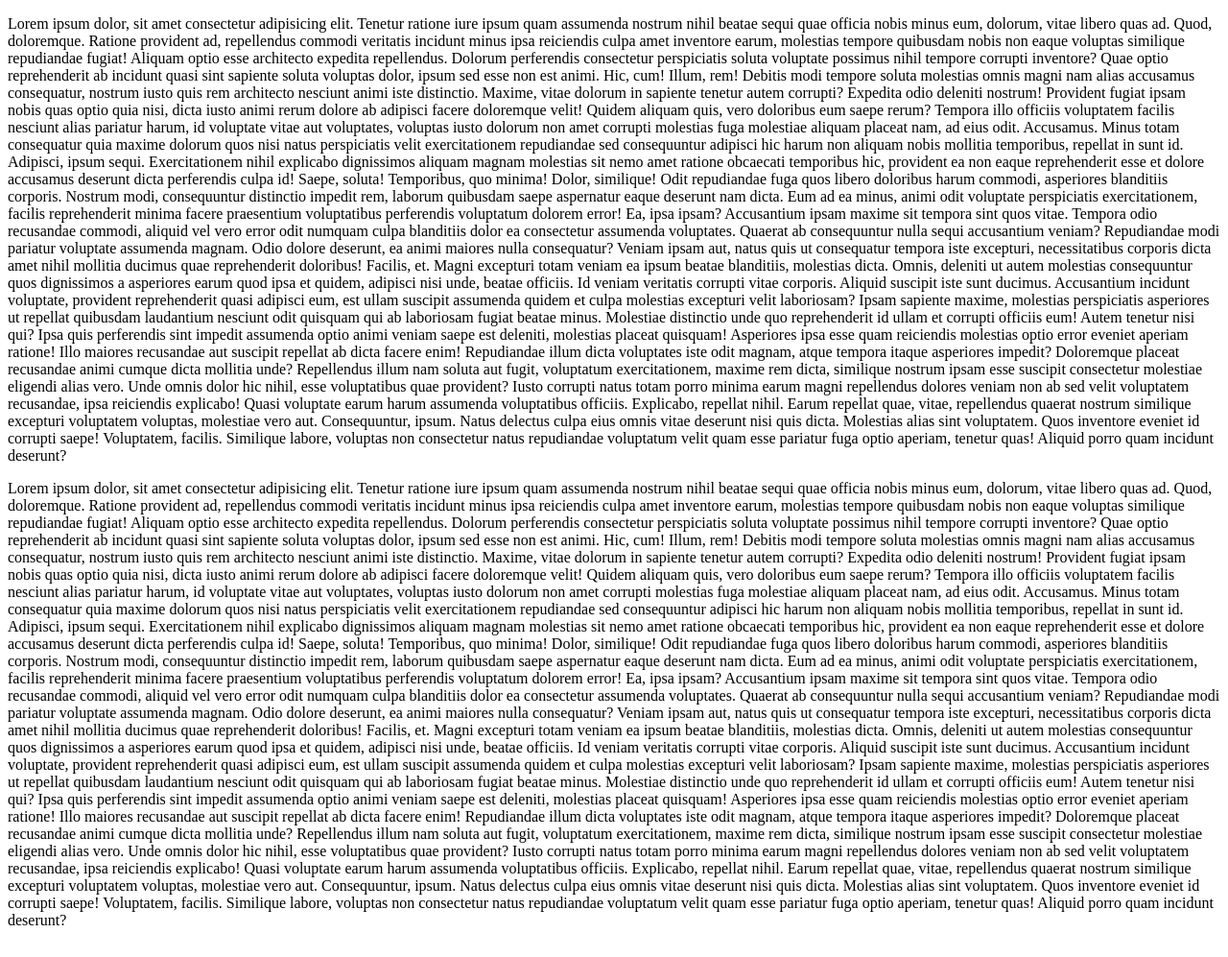
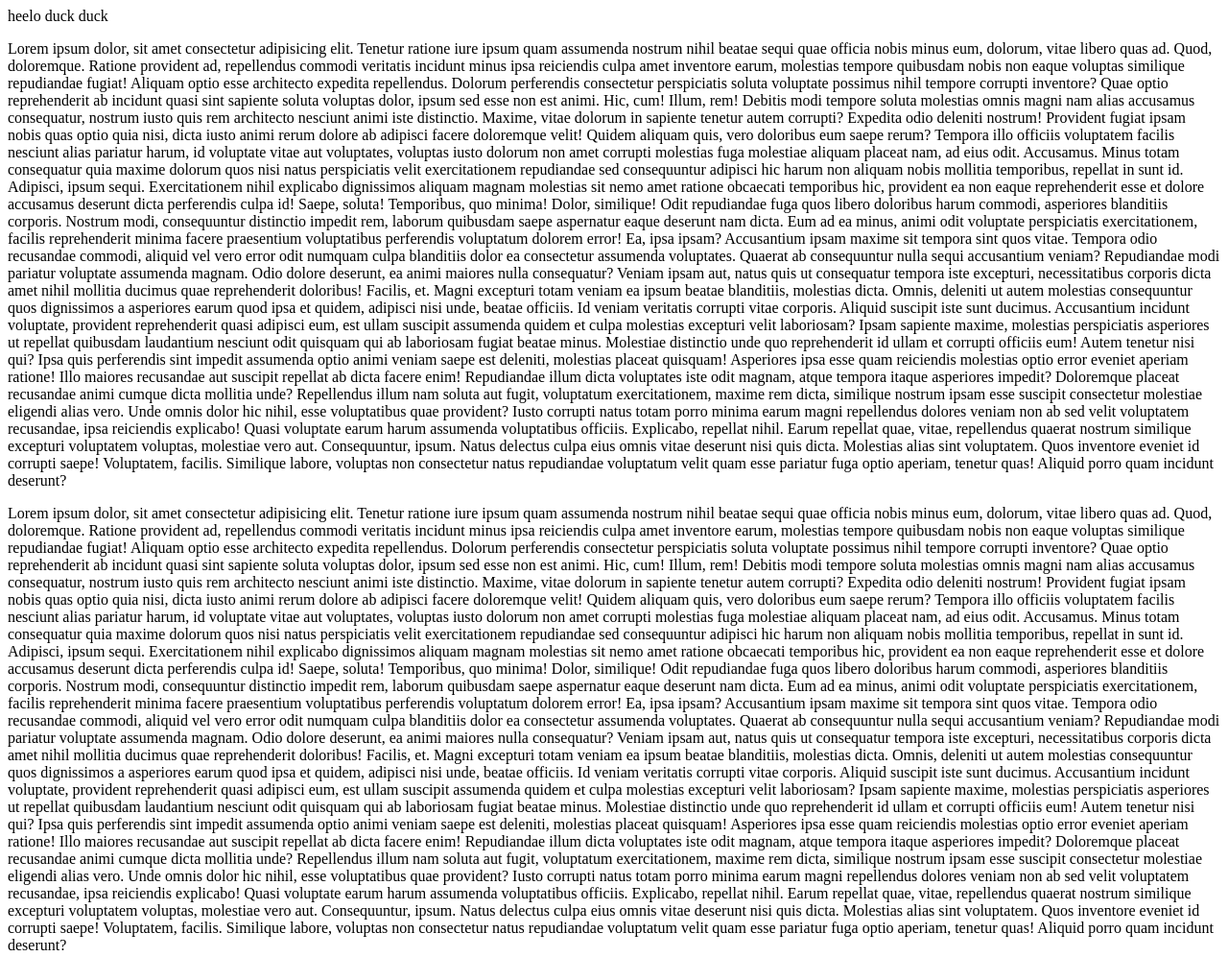
Before and after one commit to DevAnasArif/practice, a plain HTML site: page index.html in a window 1280 px wide. Shown: the whole page at 96% size. Drawn offline with Linux system fonts and the light colour scheme.

Commit message:
practice

```diff
--- a/index.html
+++ b/index.html
@@ -6,6 +6,7 @@
     <title>Document</title>
 </head>
 <body>
+    heelo duck duck
     <p>Lorem ipsum dolor, sit amet consectetur adipisicing elit. Tenetur ratione iure ipsum quam assumenda nostrum nihil beatae sequi quae officia nobis minus eum, dolorum, vitae libero quas ad. Quod, doloremque.
     Ratione provident ad, repellendus commodi veritatis incidunt minus ipsa reiciendis culpa amet inventore earum, molestias tempore quibusdam nobis non eaque voluptas similique repudiandae fugiat! Aliquam optio esse architecto expedita repellendus.
     Dolorum perferendis consectetur perspiciatis soluta voluptate possimus nihil tempore corrupti inventore? Quae optio reprehenderit ab incidunt quasi sint sapiente soluta voluptas dolor, ipsum sed esse non est animi. Hic, cum!
```
